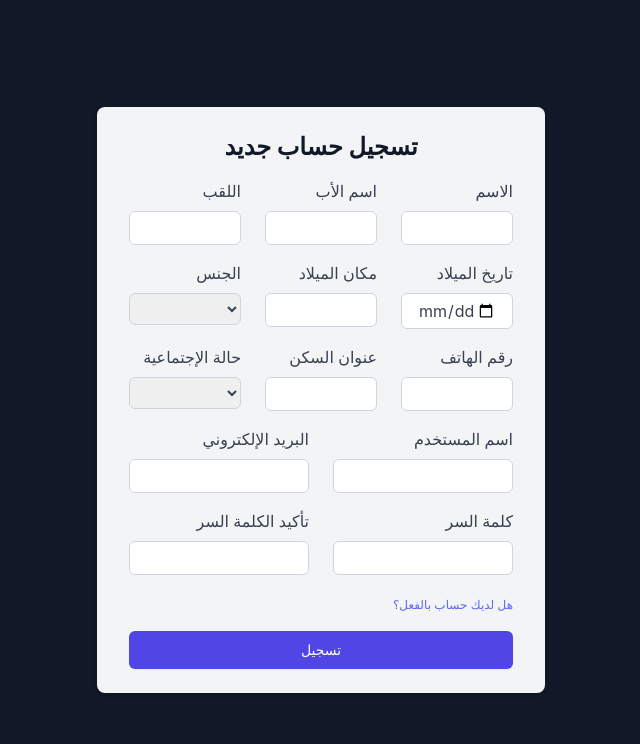
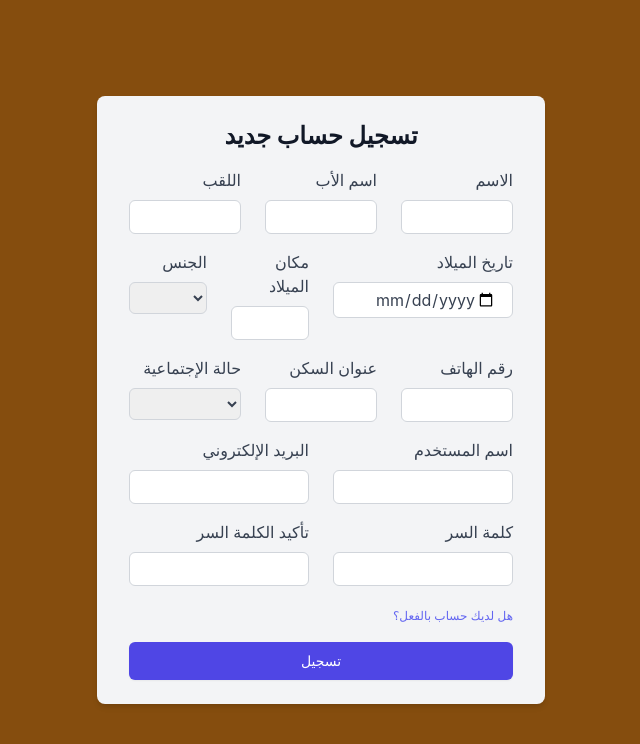
Before and after one commit to abdolhit47/pro_it, a React (Create React App) app in the folder frontend/: page /Signup in a window 1280 px wide. Shown: the top 744 px of the page, without its empty margins (319-959 px from the left). Built offline with nearby package versions, Linux system fonts and the light colour scheme.

Commit message:
simple edit

```diff
--- a/frontend/src/page/Sign_up.js
+++ b/frontend/src/page/Sign_up.js
@@ -68,7 +68,7 @@ function Sign_up() {
     }
     return(
 
-        <div className="min-h-screen flex items-center justify-center w-full bg-gray-900 ">
+        <div className="min-h-screen flex items-center justify-center w-full bg-yellow-800 ">
             <div className="bg-gray-100  shadow-md rounded-lg px-8 py-6 max-w-md">
                 <h1 className="text-2xl font-bold text-center mb-4 text-gray-900" dir="rtl">تسجيل حساب جديد</h1>
                 <form onSubmit={handleSubmit(onSubmit)}>
@@ -93,17 +93,17 @@ function Sign_up() {
                 </div>
 
                 <div className=" flex flex-row-reverse -mx-3 mb-4">
-                    <div className="w-full md:w-1/3 px-3 mb-6 md:mb-0">
+                    <div className="w-full md:w-2/4 px-3 mb-6 md:mb-0">
                         <label for="dateOfBirth" className="block mb-2 text-gray-700 font-medium  text-right">تاريخ الميلاد</label>
                         <input type="date" id="dateOfBirth" name="dateOfBirth" {...register("dateOfBirth",{required:true})} value={value.dateOfBirth} onChange={handleChange} className="w-full border border-gray-300 rounded-md py-1 px-4 text-gray-700  text-right" />
                     {errors.dateOfBirth&&<p className="block text-red-500 text-xs  mt-1 w-full">لا يمكن ترك هذا الحقل فارغًا.</p>}
                     </div>
-                    <div className="w-full md:w-1/3 px-3 mb-6 md:mb-0">
+                    <div className="w-full md:w-1/4 px-3 mb-6 md:mb-0">
                         <label for="placeOfBirth" className="block mb-2 text-gray-700 font-medium  text-right">مكان الميلاد</label>
                         <input type="text" id="placeOfBirth" name="placeOfBirth" {...register("placeOfBirth",{required:true})} value={value.placeOfBirth} onChange={handleChange} className="w-full border border-gray-300 rounded-md py-1 px-4 text-gray-700  text-right" />
                     {errors.placeOfBirth&&<p className="block text-red-500 text-xs  mt-1 w-full">لا يمكن ترك هذا الحقل فارغًا.</p>}
                     </div>
-                    <div className="w-full md:w-1/3 px-3 mb-6 md:mb-0">
+                    <div className="w-full md:w-1/4 px-3 mb-6 md:mb-0">
                         <label htmlFor="gender" className="block mb-2 text-gray-700 font-medium  text-right">الجنس</label>
                         <select  id="gender" name="gender" {...register("gender",{required:true})} value={value.gender} onChange={handleChange} className="w-full border border-gray-300 rounded-md py-1 px-4 text-gray-700  text-right">
                             <option value=""></option>
```
